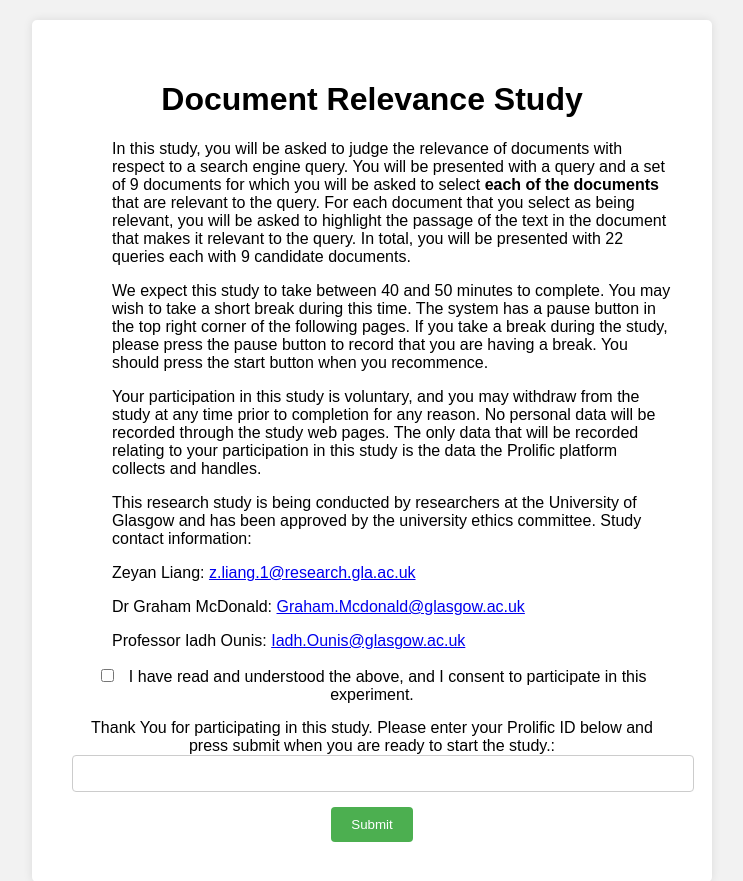
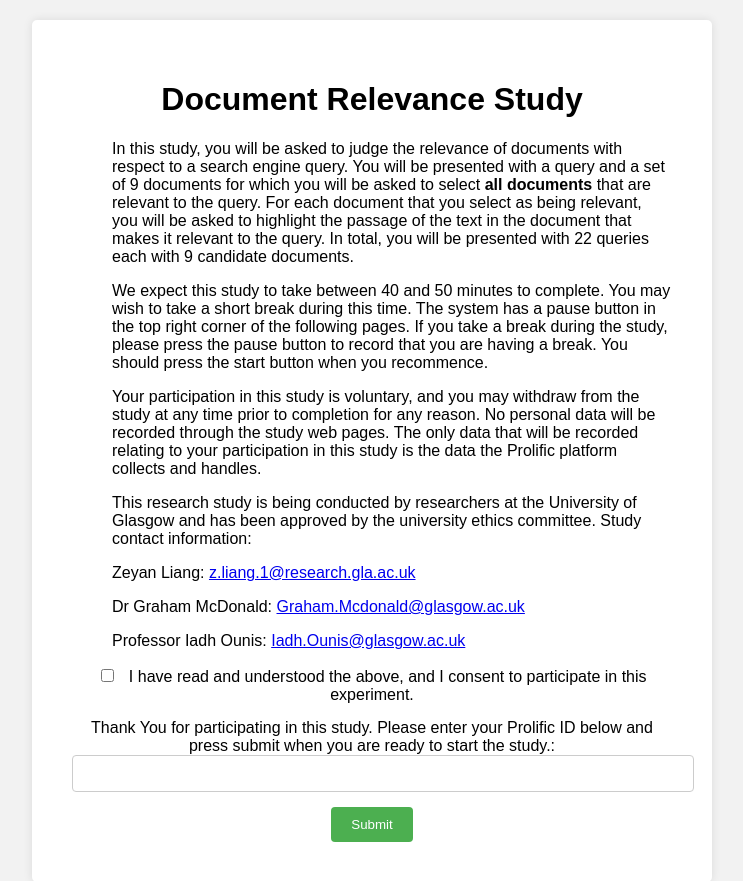
Before and after one commit to LIANGZEYAN/IR_UserCaseStudy.github.io, a Flask app: page / in a window 1280 px wide. Shown: the top 881 px of the page, without its empty margins (268-1011 px from the left). Run offline with Flask 2, Linux system fonts and the light colour scheme.

Commit message:
Update index.html

```diff
--- a/templates/index.html
+++ b/templates/index.html
@@ -51,7 +51,7 @@
   <div class="container">
     <h1>Document Relevance Study</h1>
     <ul style="text-align: left;">
-      <p>In this study, you will be asked to judge the relevance of documents with respect to a search engine query. You will be presented with a query and a set of 9 documents for which you will be asked to select <b>each of the documents</b> that are relevant to the query. For each document that you select as being relevant, you will be asked to highlight the passage of the text in the document that makes it relevant to the query. In total, you will be presented with 22 queries each with 9 candidate documents.</p>
+      <p>In this study, you will be asked to judge the relevance of documents with respect to a search engine query. You will be presented with a query and a set of 9 documents for which you will be asked to select <b>all documents</b> that are relevant to the query. For each document that you select as being relevant, you will be asked to highlight the passage of the text in the document that makes it relevant to the query. In total, you will be presented with 22 queries each with 9 candidate documents.</p>
       <p>We expect this study to take between 40 and 50 minutes to complete. You may wish to take a short break during this time. The system has a pause button in the top right corner of the following pages. If you take a break during the study, please press the pause button to record that you are having a break. You should press the start button when you recommence.</p>
       <p>Your participation in this study is voluntary, and you may withdraw from the study at any time prior to completion for any reason. No personal data will be recorded through the study web pages. The only data that will be recorded relating to your participation in this study is the data the Prolific platform collects and handles.</p>
       <p>This research study is being conducted by researchers at the University of Glasgow and has been approved by the university ethics committee. Study contact information:</p>
```
